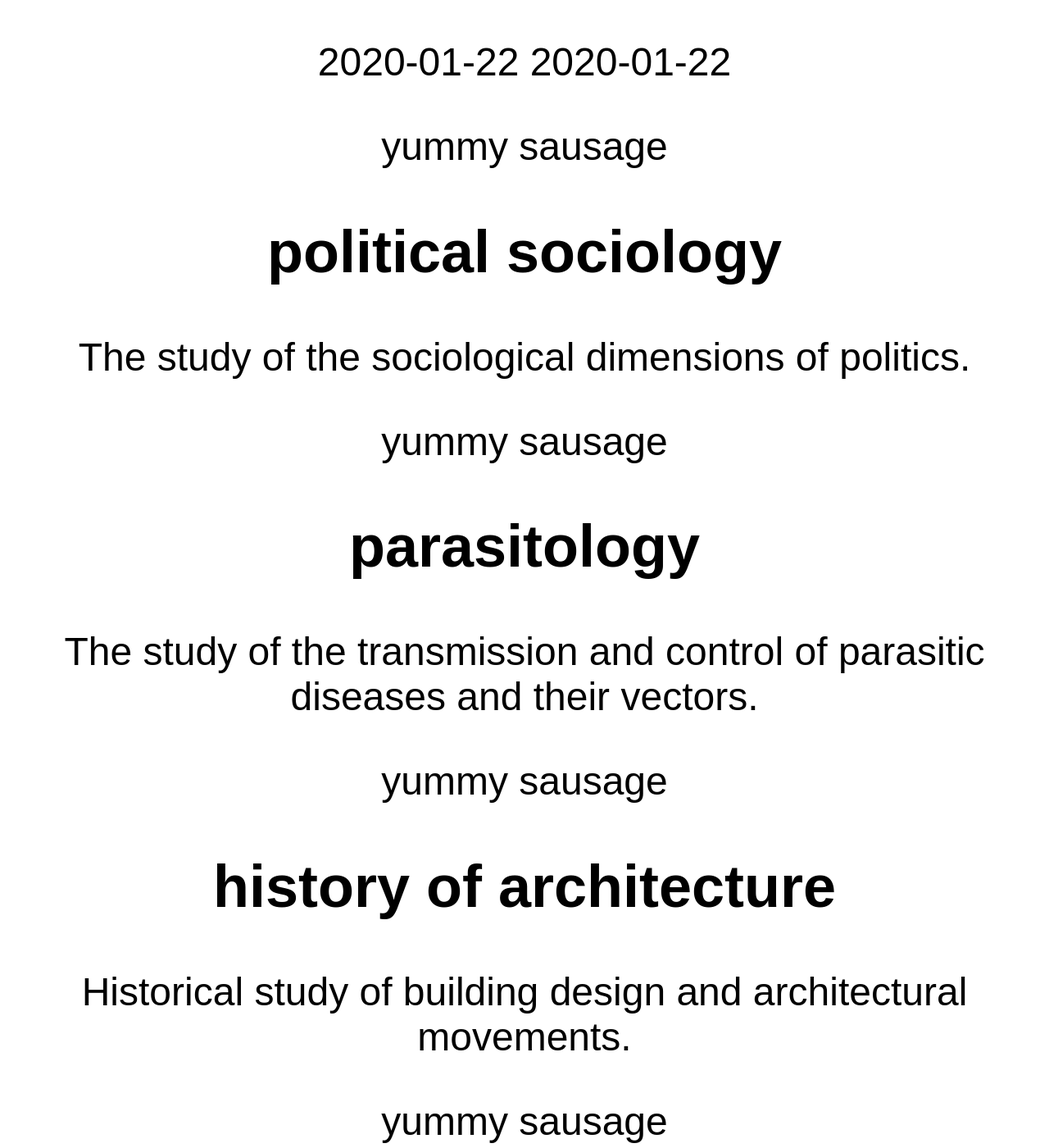
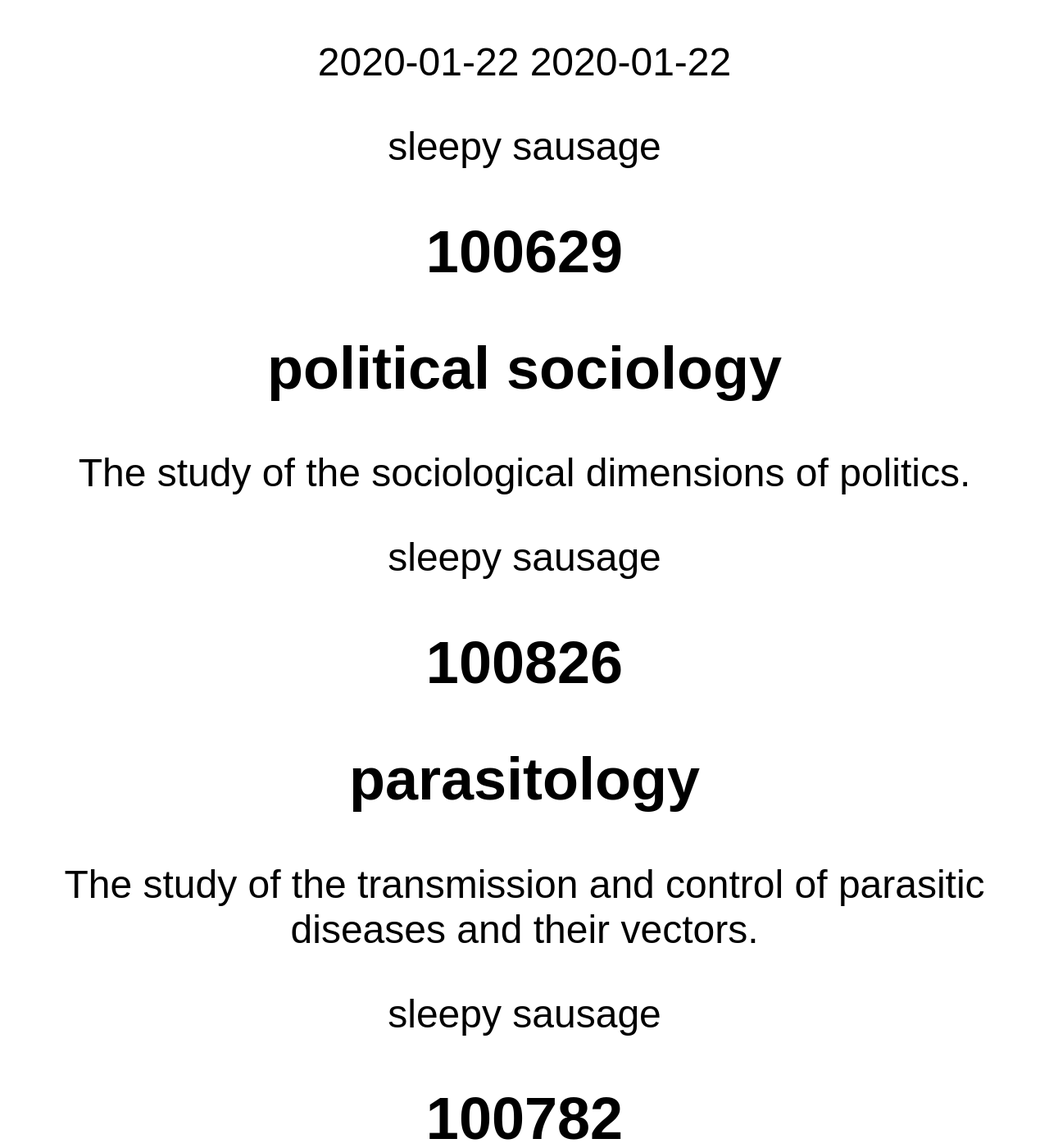
Before and after one commit to discoveruni/discoveruni.github.io, a Jekyll site: the page built from index.md, in a window 1280 px wide and 1400 px high. Shown: the whole window at 82% size. Built offline with Jekyll 4.4.1, drawn with Linux system fonts in a browser that asks for light colours; some of the changed text lies outside the part shown.

Commit message:
Update index.md

```diff
--- a/index.md
+++ b/index.md
@@ -5,9 +5,9 @@
 {% assign todayscode = "today" | date: "%Y-%m-%d"  %}
  {{ "today" | date: "%Y-%m-%d" }}
 {{ todayscode }}
-{% for hecos in  site.data.hecos %}
- yummy sausage
- <h1>  {{ todayscode.code }} </h1>
+{% for hecos in  site.data.hecos | where: hecos.date = todayscode %}
+ sleepy sausage
+ <h1>  {{ hecos.code }} </h1>
   <h2> {{ hecos.term }} </h2>
   <p> {{ hecos.definition }} </p>
 {% endfor %}
```
